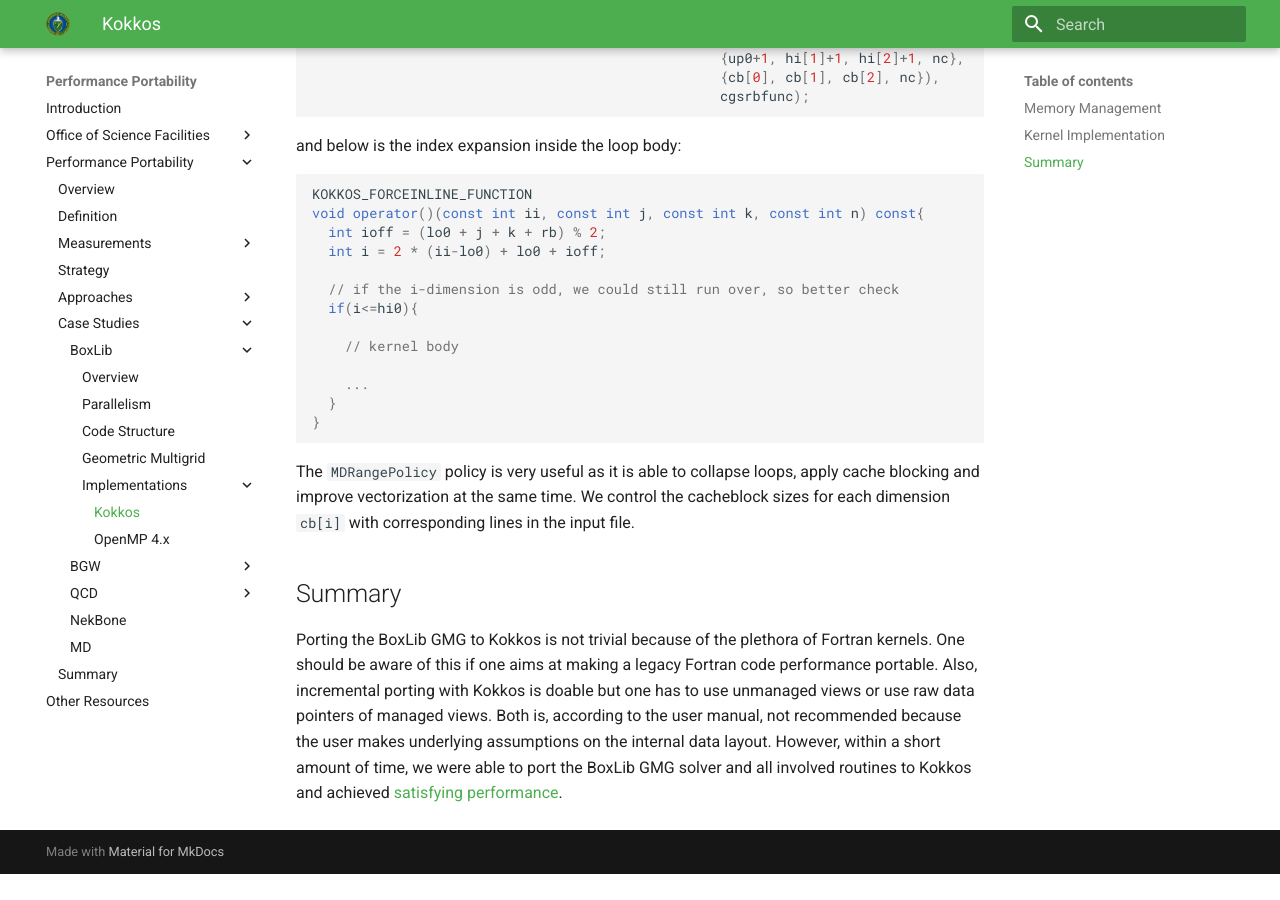
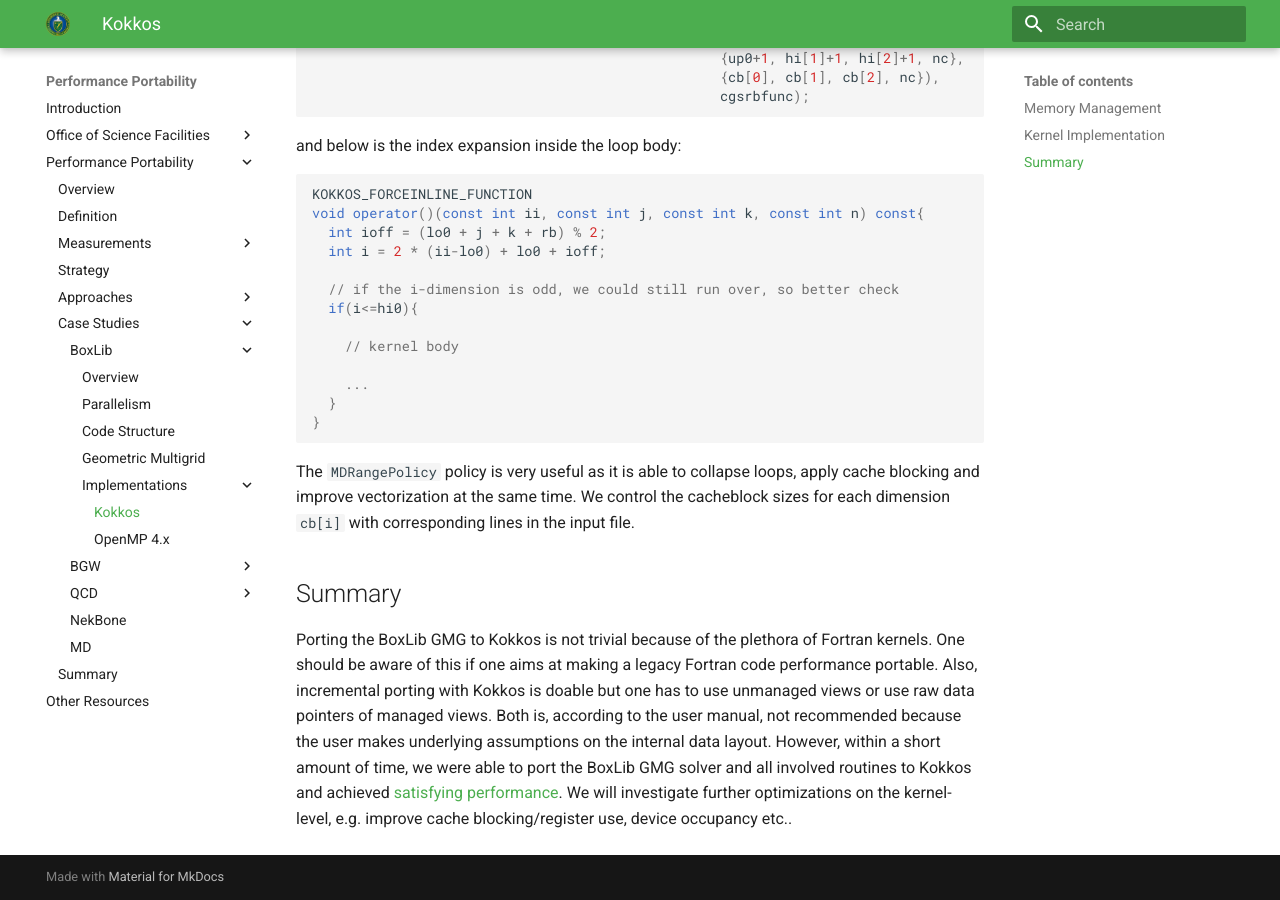
Before and after one commit to jrdeslippe/perfportsite, an MkDocs documentation site: the page built from docs/case_studies/amr/kokkos_implementation.md, in a window 1280 px wide and 900 px high, scrolled down 4516 px. Built offline with MkDocs 1.6.1 and Material for MkDocs 9.7.7, drawn with Linux system fonts in a browser that asks for light colours; old or Windows-style settings are respelled for this version of MkDocs; before the commit the page ends 5390 px from its top, so only the background shows below that.

Commit message:
rewrote boxib case study

````diff
--- a/docs/case_studies/amr/kokkos_implementation.md
+++ b/docs/case_studies/amr/kokkos_implementation.md
@@ -209,4 +209,4 @@ void operator()(const int ii, const int j, const int k, const int n) const{
 The ```MDRangePolicy``` policy is very useful as it is able to collapse loops, apply cache blocking and improve vectorization at the same time. We control the cacheblock sizes for each dimension ```cb[i]``` with corresponding lines in the input file.
 
 ## Summary
-Porting the BoxLib GMG to Kokkos is not trivial because of the plethora of Fortran kernels. One should be aware of this if one aims at making a legacy Fortran code performance portable. Also, incremental porting with Kokkos is doable but one has to use unmanaged views or use raw data pointers of managed views. Both is, according to the user manual, not recommended because the user makes underlying assumptions on the internal data layout. However, within a short amount of time, we were able to port the BoxLib GMG solver and all involved routines to Kokkos and achieved [satisfying performance](./performance_comparison.md).
+Porting the BoxLib GMG to Kokkos is not trivial because of the plethora of Fortran kernels. One should be aware of this if one aims at making a legacy Fortran code performance portable. Also, incremental porting with Kokkos is doable but one has to use unmanaged views or use raw data pointers of managed views. Both is, according to the user manual, not recommended because the user makes underlying assumptions on the internal data layout. However, within a short amount of time, we were able to port the BoxLib GMG solver and all involved routines to Kokkos and achieved [satisfying performance](./performance_comparison.md). We will investigate further optimizations on the kernel-level, e.g. improve cache blocking/register use, device occupancy etc..
````
